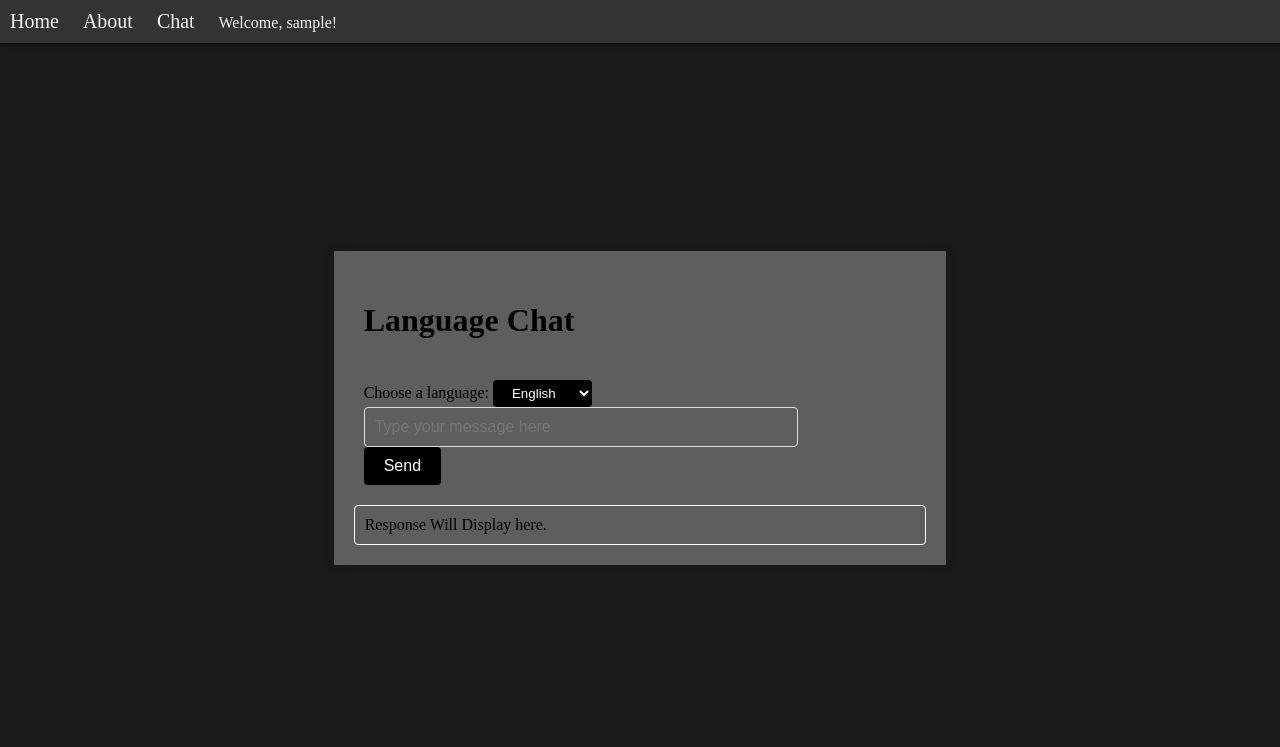
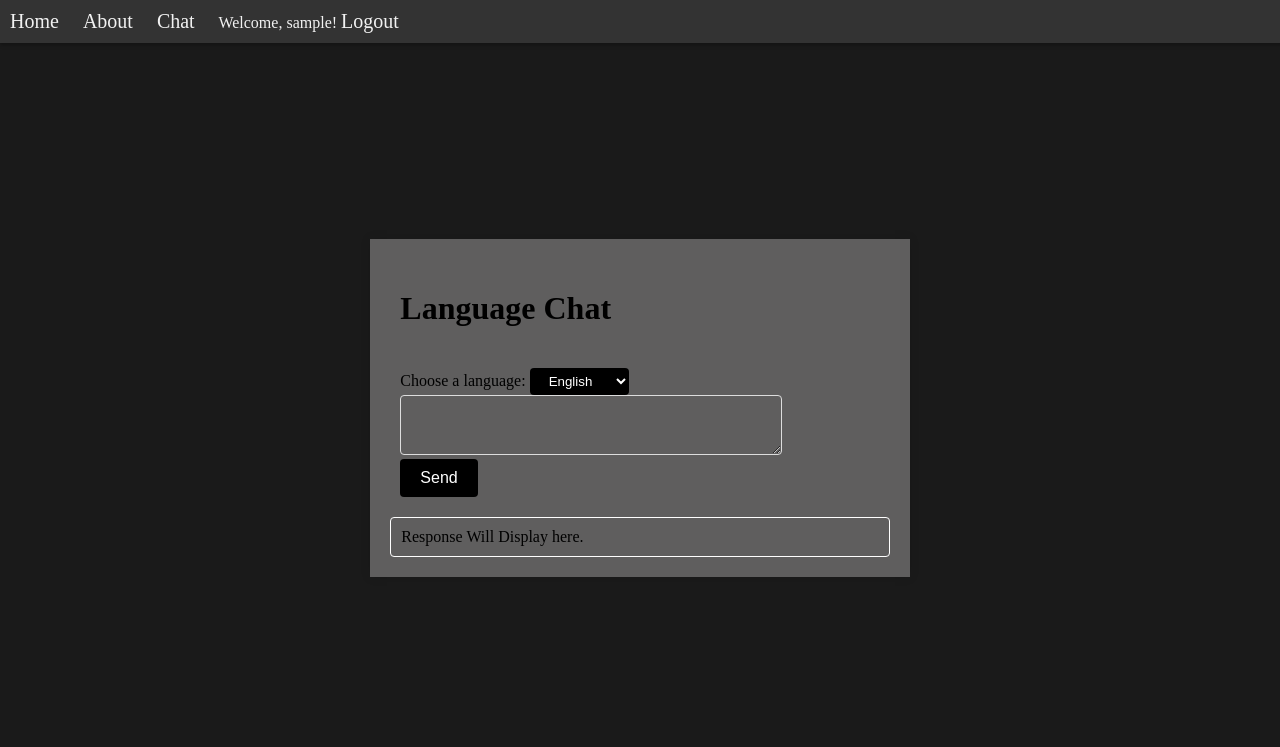
Before and after one commit to hcars/lang_tutor, a Django app: page /lang_tutor_app/chat in a window 1280 px wide. Shown: the top 747 px of the page. Run offline with Django 4.2, Linux system fonts and the light colour scheme; the visitor is signed in with stand-in values (Sample User, id 1).

Commit message:
Cleaned up styling added logout view.

```diff
--- a/lang_tutor/lang_tutor/settings.py
+++ b/lang_tutor/lang_tutor/settings.py
@@ -36,8 +36,9 @@ BASE_DIR = Path(__file__).resolve().parent.parent
 # SECURITY WARNING: keep the secret key used in production secret!
 SECRET_KEY = 'django-insecure-+@j^3qa+&sl+&8f11z11!yca39&j&&zk4_2-wr1o4-br359z3e'
 OPENAI_API_KEY = os.getenv("OPENAI_API_KEY")
+OPENAI_API_ORGANIZATION = os.getenv("OPENAI_API_ORGANIZATION")
 
-
+LOGOUT_REDIRECT_URL = "/lang_tutor_app"
 # SECURITY WARNING: don't run with debug turned on in production!
 DEBUG = True
 
--- a/lang_tutor/lang_tutor_app/admin.py
+++ b/lang_tutor/lang_tutor_app/admin.py
@@ -48,7 +48,7 @@ class UserChangeForm(forms.ModelForm):
 
     class Meta:
         model = User
-        fields = ["email", "username", "password", "date_joined", "is_active", "is_admin"]
+        fields = ["email", "username", "password", "date_joined", "is_active", "is_admin", "is_paying"]
 
 
 class UserAdmin(BaseUserAdmin):
@@ -64,7 +64,7 @@ class UserAdmin(BaseUserAdmin):
     fieldsets = [
         (None, {"fields": ["email", "password"]}),
         ("Personal info", {"fields": ["username"]}),
-        ("Permissions", {"fields": ["is_admin"]}),
+        ("Permissions", {"fields": ["is_admin","is_paying"]}),
     ]
     # add_fieldsets is not a standard ModelAdmin attribute. UserAdmin
     # overrides get_fieldsets to use this attribute when creating a user.
--- a/lang_tutor/lang_tutor_app/models.py
+++ b/lang_tutor/lang_tutor_app/models.py
@@ -45,7 +45,7 @@ class User(AbstractBaseUser):
     is_active = models.BooleanField(default=True)
     is_admin = models.BooleanField(default=False)
     date_joined = models.DateField(default=now)
-    # is_paying = models.BooleanField(default=True)
+    is_paying = models.BooleanField(default=False)
 
     objects = MyUserManager()
 
--- a/lang_tutor/lang_tutor_app/static/styles/main.css
+++ b/lang_tutor/lang_tutor_app/static/styles/main.css
@@ -50,48 +50,3 @@ body {
   background-color: #5f5e5e;
   box-shadow: 0px 0px 10px rgba(0, 0, 0, 0.1);
 }
-.chat-box {
-  scroll-behavior: smooth;
-  padding: 10px;
-  margin-bottom: 20px;
-  color: #fff;
-  background-color: #5f5e5e;
-  border: 1px solid #202020;
-}
-.input-box {
-  display: flex;
-  flex-direction: column;
-  margin-bottom: 10px;
-  background-color: #5f5e5e;
-}
-.input-box input[type="text"] {
-  width: 80%;
-  padding: 10px;
-  border: 1px solid #ddd;
-  background-color: #5f5e5e;
-  border-radius: 4px;
-  font-size: 16px;
-  margin-right: 10px;
-}
-.input-box button {
-  padding: 10px 20px;
-  background-color: #000000;
-  color: #fff;
-  border: none;
-  border-radius: 4px;
-  font-size: 16px;
-  cursor: pointer;
-}
-
-
-
-.response-box {
-  padding: 10px;
-  background-color: #5f5e5e;
-  border: 1px solid #fff;
-  border-radius: 4px;
-}
-
-.special_char {
-  border: 1px #fff;
-}
--- a/lang_tutor/lang_tutor_app/templates/base.html
+++ b/lang_tutor/lang_tutor_app/templates/base.html
@@ -17,6 +17,7 @@
         {% if user.is_authenticated %}
             <a href="/lang_tutor_app/chat">Chat</a>
             <h>Welcome, {{user.username}}!</h>
+            <a href="/lang_tutor_app/logout">Logout</a>
         {% else %}
             <a href="/lang_tutor_app/login">Login</a>
             <a href="/lang_tutor_app/signup">Sign Up</a>
--- a/lang_tutor/lang_tutor_app/templates/chat.html
+++ b/lang_tutor/lang_tutor_app/templates/chat.html
@@ -6,7 +6,68 @@ Chat
 {% endblock %}
 
 
+
 {% block content %}
+
+<style>
+  #message {
+    width: 80% ;
+    padding: 10px;
+    border: 1px solid #ddd;
+    background-color: #5f5e5e;
+    border-radius: 4px;
+    font-size: 16px;
+    margin-right: 10px;
+  }
+  .chat-box {
+  scroll-behavior: smooth;
+  padding: 10px;
+  margin-bottom: 20px;
+  color: #fff;
+  background-color: #5f5e5e;
+  border: 1px solid #202020;
+}
+.input-box {
+  display: flex;
+  flex-direction: column;
+  margin-bottom: 10px;
+  background-color: #5f5e5e;
+  width: 90%;
+  padding: 10px;
+}
+
+
+.input-box button {
+  padding: 10px 20px;
+  background-color: #000000;
+  color: #fff;
+  border: none;
+  border-radius: 4px;
+  font-size: 16px;
+  cursor: pointer;
+}
+
+select {
+  background-color: #000000;
+  color: #fff;
+  padding: 5px 15px;
+  border: none;
+  border-radius: 4px;
+  cursor: pointer;
+}
+
+.response-box {
+  padding: 10px;
+  background-color: #5f5e5e;
+  border: 1px solid #fff;
+  border-radius: 4px;
+}
+
+.special_char {
+  border: 1px #fff;
+}
+</style>
+
 <script>
   function insertSpecialCharacter(character) {
     var inputElement = document.getElementById("message");
@@ -56,25 +117,26 @@ Chat
 
 <div class="container" style="color: black;">
     <h1 style="padding: 10px;">Language Chat</h1>
-    <div class="input-box" style="width: 90%; padding: 10px;">
+    <div class="input-box">
 
       <form method="post">
         {% csrf_token %}
         <label for="lang">Choose a language:</label>
         <select name="lang" id="lang" onclick="updateSpecialCharacters()"
-        style="background-color: #000000; color: #fff;
-        padding: 5px 15px; border: none;
-        border-radius: 4px; cursor: pointer;" default="English">
+        default="English">
           <option value="english">English</option>
           <option value="german">German</option>
           <option value="french">French</option>
           <option value="spanish">Spanish</option>
         </select>
-        <input type="text" id="message" name="message" placeholder="Type your message here">
+        <textarea type="text" id="message" name="message" size="800"
+        placeholder="Type your message here">
+          </textarea>
+        <div id="button_div">
+        </div>
         <button type="submit">Send</button>
       </form>
-      <div id="button_div">
-      </div>
+
     </div>
     <div class="response-box">
       {% if chat_response %}
--- a/lang_tutor/lang_tutor_app/urls.py
+++ b/lang_tutor/lang_tutor_app/urls.py
@@ -1,11 +1,12 @@
 from django.urls import path
 from . import views
-
+from django.contrib.auth.views import LogoutView
 
 urlpatterns = [
     path('', views.index, name="index"),
     path('signup', views.signup, name="signup"),
     path('login', views.login_view, name="login"),
-    path('chat', views.chat, name="chat")
+    path('chat', views.chat, name="chat"),
+    path('logout', LogoutView.as_view(), name="logout")
 
 ]
--- a/lang_tutor/lang_tutor_app/views.py
+++ b/lang_tutor/lang_tutor_app/views.py
@@ -46,32 +46,36 @@ def login_view(request):
         else:
             return HttpResponseBadRequest("Login Failed")
 
+
 @login_required
 def chat(request):
     if request.method == "POST":
-        openai.organization = "org-UAmuQ4eJWH9XRCr1F5Kh0a3f"
-        openai.api_key = settings.OPENAI_API_KEY
-        msg = request.POST.get("message")
+        if request.user.is_paying:
+            openai.organization = settings.OPENAI_API_ORGANIZATION
+            openai.api_key = settings.OPENAI_API_KEY
+            msg = request.POST.get("message")
 
-        if 'history' not in request.session:
-            request.session['history'] = []
-        elif len(request.session['history']) >= 8:
-            request.session['history'] = request.session['history'][:8]
+            if 'history' not in request.session:
+                request.session['history'] = []
+            elif len(request.session['history']) >= 8:
+                request.session['history'] = request.session['history'][:8]
 
-        messages = [
-            {"role": "system", "content":  LLM_SYSTEM_PROMPT},
-            {"role": "system", "content": f"Language: " + request.POST.get("lang")},
-        ]
-        for prev_msg in request.session['history']:
-            messages.append({"role": "user", "content": prev_msg})
-        messages.append({"role": "user", "content": msg})
-        response = openai.ChatCompletion.create(
-            model="gpt-3.5-turbo-0301",
-            temperature=.2,
-            messages=messages
-        )
-        request.session['history'].append(msg)
-        return render(request, "chat.html", {"chat_response": response["choices"][0]["message"]["content"]})
+            messages = [
+                {"role": "system", "content":  LLM_SYSTEM_PROMPT},
+                {"role": "system", "content": f"Language: " + request.POST.get("lang")},
+            ]
+            for prev_msg in request.session['history']:
+                messages.append({"role": "user", "content": prev_msg})
+            messages.append({"role": "user", "content": msg})
+            response = openai.ChatCompletion.create(
+                model="gpt-3.5-turbo-0301",
+                temperature=.2,
+                messages=messages
+            )
+            request.session['history'].append(msg)
+            return render(request, "chat.html", {"chat_response": response["choices"][0]["message"]["content"]})
+        else:
+            return HttpResponseBadRequest("User is not paying.")
     elif request.method == "GET":
         return render(request, "chat.html", {})
     else:
```
Also changed, not shown: lang_tutor/lang_tutor_app/migrations/0002_user_is_paying.py (added).
